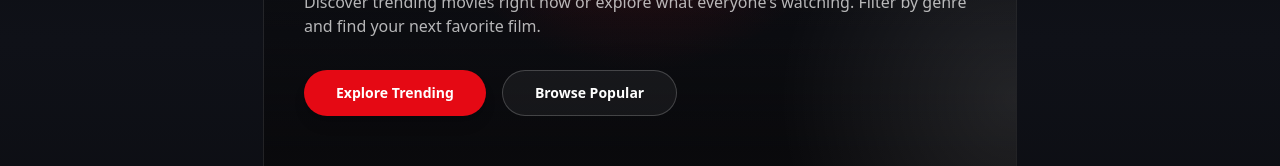
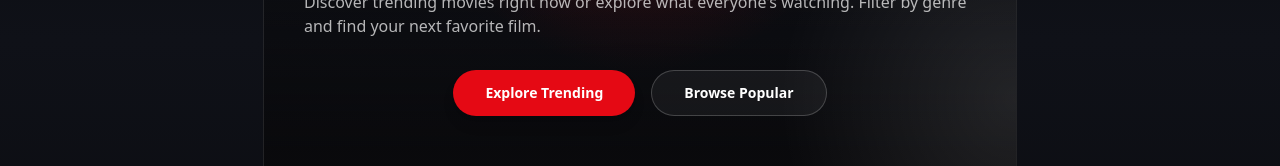
Before and after one commit to rhittik12/moviesuggestion, a Next.js app: page / in a window 1280 px wide. Shown: the part 296-462 px from the top of the page. Built offline with nearby package versions, Linux system fonts and the light colour scheme; no server answers.

Commit message:
fix: center align button group in HomePage component

```diff
--- a/app/page.tsx
+++ b/app/page.tsx
@@ -42,7 +42,7 @@ export default async function HomePage() {
                 next favorite film.
               </p>
             </div>
-            <div className="flex flex-col gap-3 sm:flex-row sm:gap-4">
+            <div className="flex flex-col gap-3 sm:flex-row sm:justify-center sm:gap-4">
               <Link
                 href="/trending"
                 className="inline-flex items-center justify-center rounded-full bg-highlight px-8 py-3 text-sm font-semibold text-white shadow-lg transition hover:bg-highlight/90"
```
